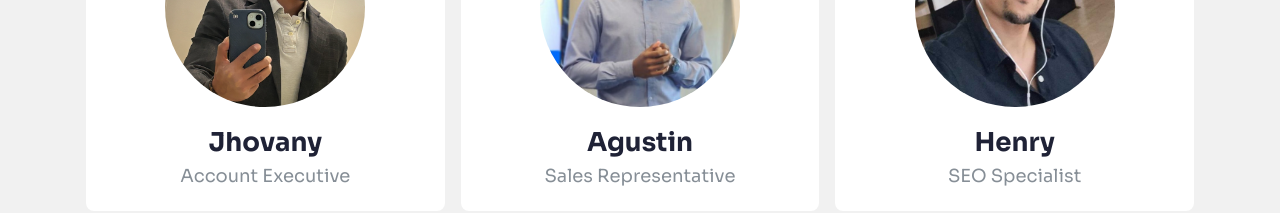
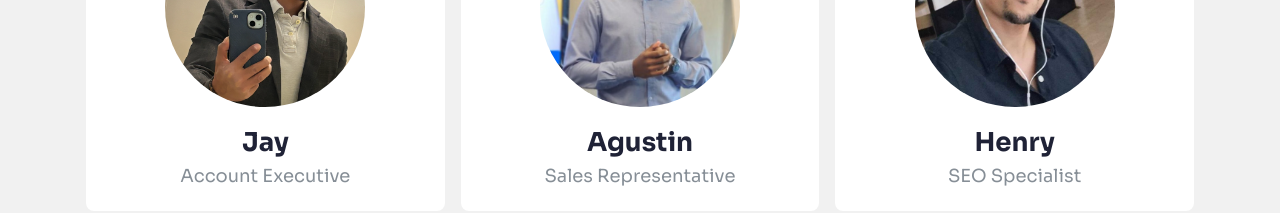
Before and after one commit to kaistone808/stonesystems-saas-website, a Next.js app: page /about-us in a window 1280 px wide. Shown: the part 4480-4693 px from the top of the page. Built offline with nearby package versions, Linux system fonts and the light colour scheme.

Commit message:
website update

```diff
--- a/components/AboutUsPage/EmployeeSection/EmployeeSection.tsx
+++ b/components/AboutUsPage/EmployeeSection/EmployeeSection.tsx
@@ -117,7 +117,7 @@ const data = [
     imageSrc: '/images/people/dale.jpeg',
   },
   {
-    name: 'Jhovany',
+    name: 'Jay',
     title: 'Account Executive',
     imageSrc: '/images/people/jhovany.png',
   },
```
